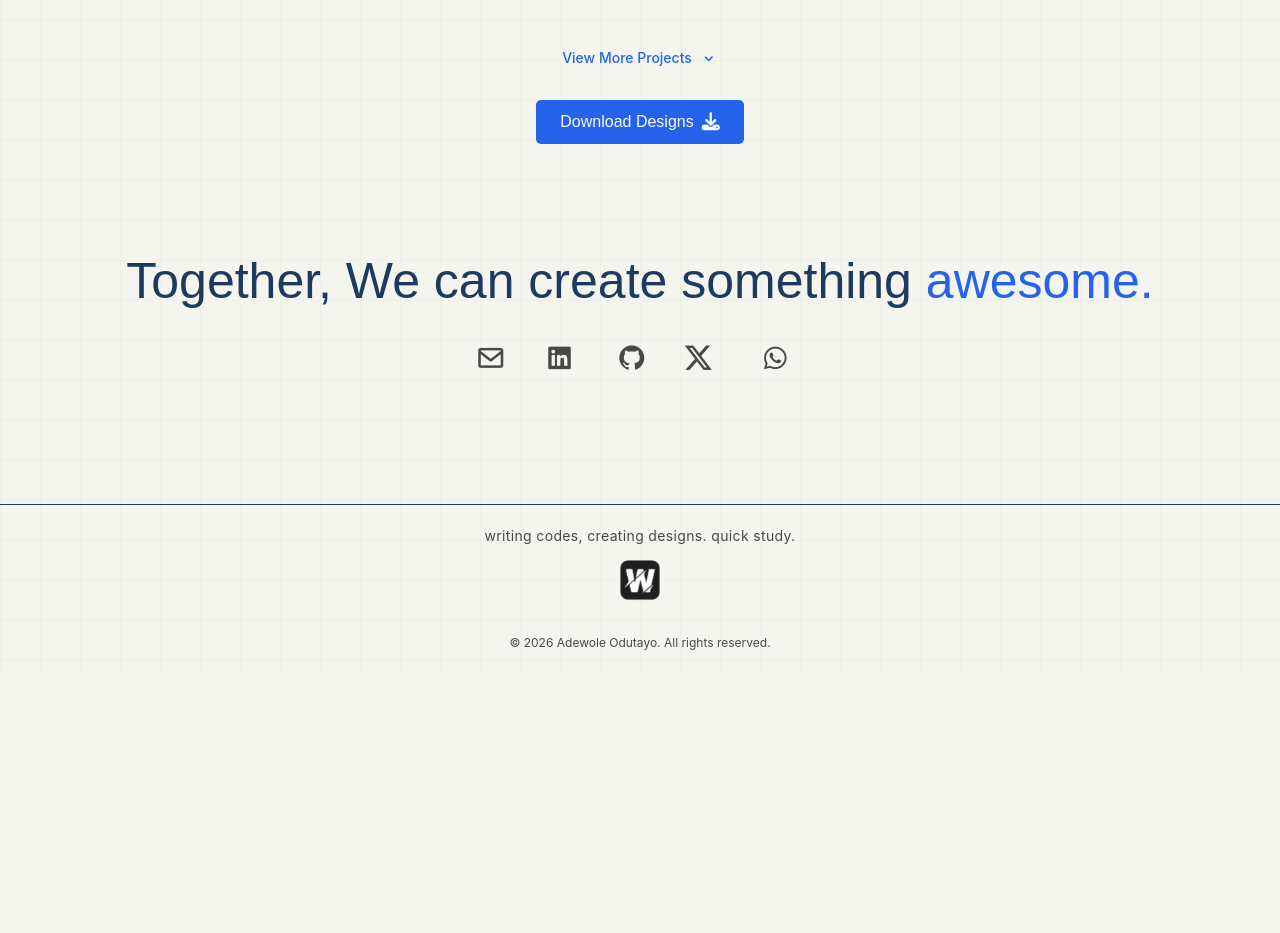
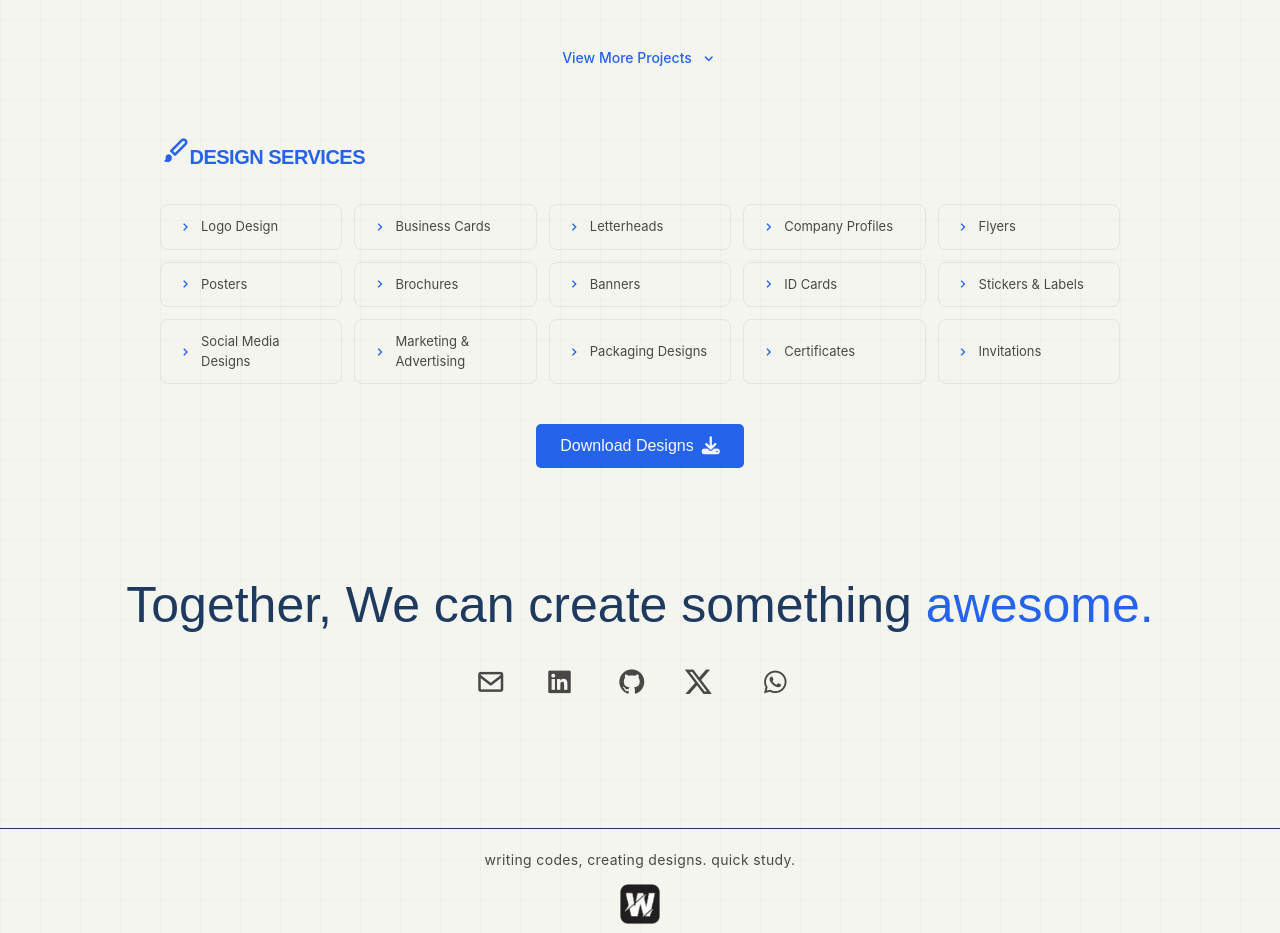
Before and after one commit to WarlayX/Portfolio, a React (Vite) app in the folder My-portfolio/: page / in a window 1280 px wide. Shown: the part 1820-2753 px from the top of the page. Before the commit the page ends 2492 px from the top, so only its background shows below. Built offline with nearby package versions, Linux system fonts and the light colour scheme.

Commit message:
design-services-section

```diff
--- a/My-portfolio/src/components/Home/Projects.jsx
+++ b/My-portfolio/src/components/Home/Projects.jsx
@@ -42,6 +42,13 @@ const projects = [
     link: "https://neo-mobility.netlify.app/",
     git: "https://github.com/WarlayX/neo-mobility"
   }
+];
+
+const services = [
+  "Logo Design", "Business Cards", "Letterheads", "Company Profiles",
+  "Flyers", "Posters", "Brochures", "Banners", "ID Cards",
+  "Stickers & Labels", "Social Media Designs", "Marketing & Advertising",
+  "Packaging Designs", "Certificates", "Invitations"
 ];
 
 export default function Projects() {
@@ -129,6 +136,27 @@ export default function Projects() {
           </button>
         </div>
 
+        {/* Services */}
+        <div className="max-w-5xl mx-auto mt-14 mb-10 px-2.5 md:px-8">
+          <h2 className="text-[20px] font-bold text-(--color-primary) mb-8 tracking-tight">
+            <i className="bx bxs-paint text-(--color-primary) text-[20px] sm:text-[30px] animate-paint" />
+            DESIGN SERVICES
+          </h2>
+          <div className="grid grid-cols-2 sm:grid-cols-3 md:grid-cols-4 lg:grid-cols-5 gap-3">
+            {services.map((service, index) => (
+              <div
+                key={index}
+                className="group flex items-center gap-2 border border-(--color-ter-bg) rounded-lg px-4 py-3 cursor-default hover:border-(--color-primary) transition-all duration-300 hover:translate-x-1"
+              >
+                <i className="bx bx-chevron-right text-(--color-primary) text-[16px] group-hover:translate-x-1 transition-transform duration-300" />
+                <span className="text-[13px] text-(--color-sec-text) group-hover:text-(--color-pri-text) transition-colors duration-300">
+                  {service}
+                </span>
+              </div>
+            ))}
+          </div>
+        </div>
+
         <div className="mt-5 flex justify-center">
           <a
             href={Designs}
--- a/My-portfolio/src/index.css
+++ b/My-portfolio/src/index.css
@@ -125,9 +125,6 @@ body {
   animation: sides-twice 2.5s ease-in-out 1s infinite;
 }
 
-
-
-
 @keyframes bounce-rotate {
   0%    { transform: translateY(0) rotate(0deg); }
   20%   { transform: translateY(-20px) rotate(0deg); }
@@ -150,3 +147,14 @@ body {
 .animate-float {
   animation: float 3s ease-in-out infinite;
 }
+@keyframes paint {
+  0%    { transform: rotate(0deg) translateY(0); }
+  25%   { transform: rotate(-18deg) translateY(-8px); }
+  50%   { transform: rotate(15deg) translateY(-8px); }
+  75%   { transform: rotate(-20deg) translateY(0); }
+  100%  { transform: rotate(0deg) translateY(0); }
+}
+
+.animate-paint {
+  animation: paint 2.5s ease-in-out 1s infinite;
+}
```
